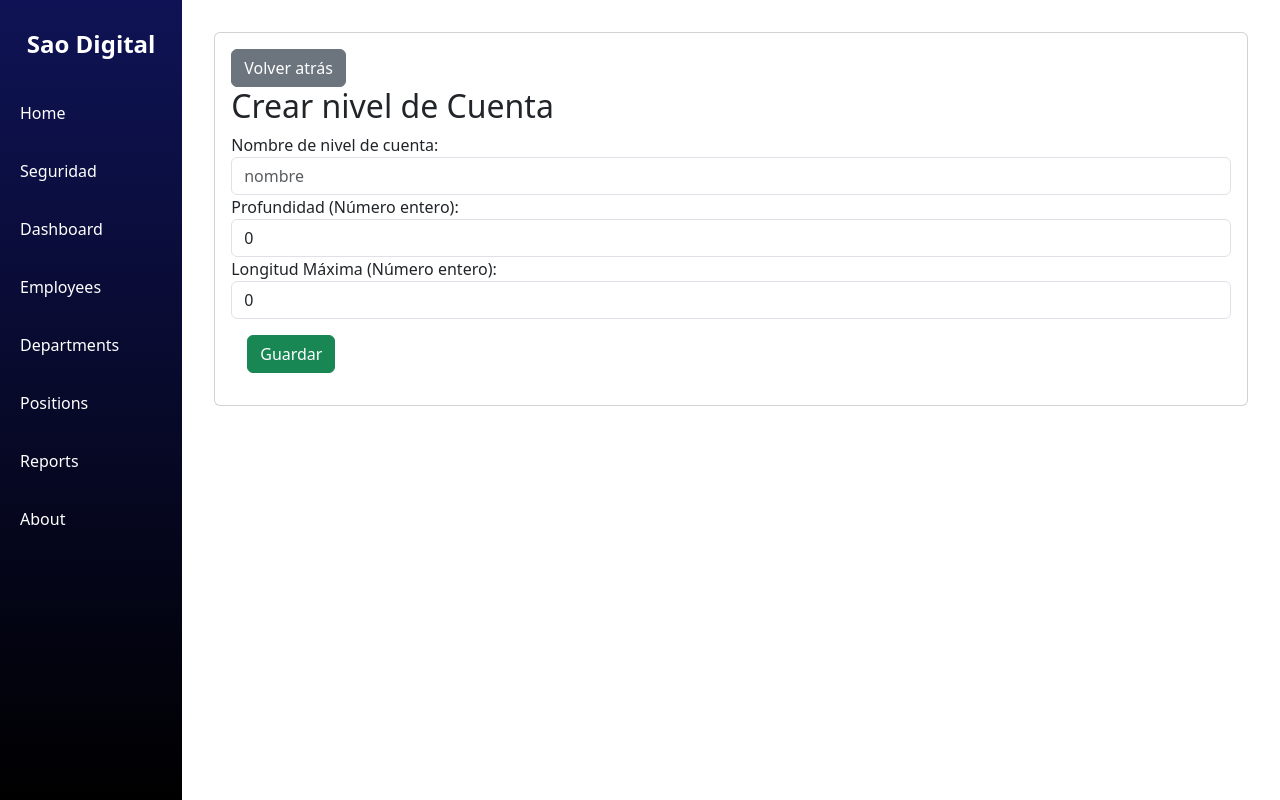
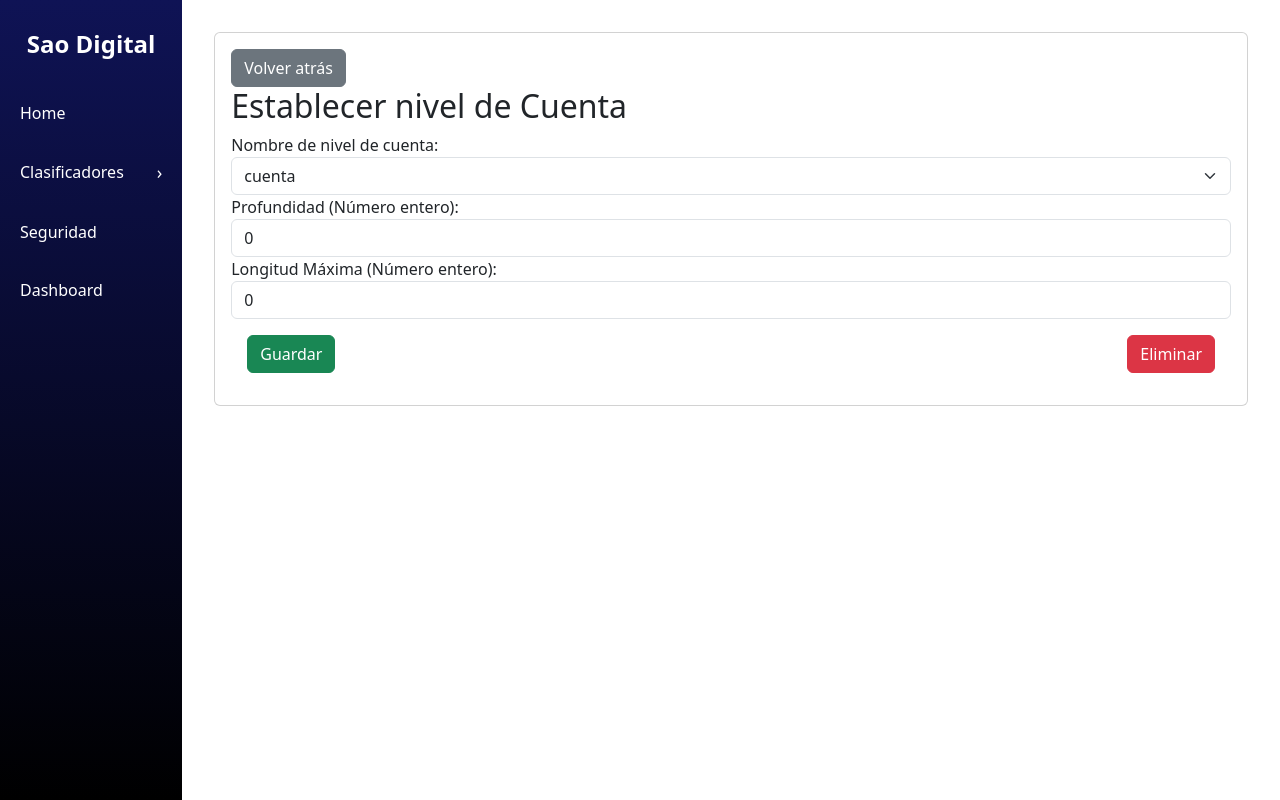
Before and after one commit to CrimsomDuke/software-gpa, a Vue app in the folder gpa_frontend/: page /clasificadores/niveles_cuenta/form in a window 1280 px wide. Built offline with nearby package versions, Linux system fonts and the light colour scheme; sample sign-in values are in the browser's storage.

Commit message:
Combo box y CRUD frontend de niveles_cuenta. Hay un problema con el defaultValue del combobox por solucionar

```diff
--- a/gpa_frontend/src/config/global_vars.js
+++ b/gpa_frontend/src/config/global_vars.js
@@ -1,6 +1,7 @@
 
 const global_vars = {
-    "api_url": "http://localhost:3000"
+    api_url: "http://localhost:3000",
+    NIVELES_CUENTAS : ['cuenta', 'grupo', 'subgrupo', 'mayor', 'analitica'],
 }
 
 export default global_vars;
--- a/gpa_frontend/src/router/index.js
+++ b/gpa_frontend/src/router/index.js
@@ -34,7 +34,8 @@ const routes = [
     { path: '/reports', name: 'Reports', component: ReportsView, beforeEnter: Guards.IsAuthenticatedGuard },
 
     { path: '/clasificadores/niveles_cuenta', name: 'Niveles de Cuenta', component: ListaNivelesCuentaView, beforeEnter: Guards.IsAuthenticatedGuard },
-    { path: '/clasificadores/niveles_cuenta/form', name: 'Nivel de Cuenta', component: NivelCuentaForm, beforeEnter: Guards.IsAuthenticatedGuard },
+    { path: '/clasificadores/niveles_cuenta/form', name: 'NivelCuentasFormCreate', component: NivelCuentaForm, beforeEnter: Guards.IsAuthenticatedGuard },
+    { path: '/clasificadores/niveles_cuenta/form/:id', name: 'NivelCuentasFormEdit', component: NivelCuentaForm, beforeEnter: Guards.IsAuthenticatedGuard },
 
     //auth routes
     { path: '/login', name: 'Login', component : LoginView },
--- a/gpa_frontend/src/views/clasificadores/ListaNivelesCuentaView.vue
+++ b/gpa_frontend/src/views/clasificadores/ListaNivelesCuentaView.vue
@@ -2,7 +2,7 @@
 import { ref, onMounted } from 'vue';
 import global_vars from '@/config/global_vars';
 import NavBar from '../components/NavBar.vue';
-import router from '@/router';
+import { RouterLink } from 'vue-router';
 
 const nivelesCuenta = ref([]);
 const errorMessage = ref('');
@@ -53,15 +53,20 @@ onMounted(fetchNivelesCuenta);
                                 <th class="gradient-blue text-white">Nombre</th>
                                 <th class="gradient-blue text-white">Profundidad</th>
                                 <th class="gradient-blue text-white">Longitud Máxima</th>
+                                <th class="gradient-blue text-white">Editar</th>
                             </tr>
                         </thead>
                         <tbody>
                             <h3 v-if="errorMessage">{{ errorMessage }}</h3>
-                            <tr v-for="nivel in nivelesCuenta" :key="nivel.id" >
-                                <td>{{ nivel.nombre }}</td>
-                                <td>{{ nivel.profundidad }}</td>
-                                <td>{{ nivel.longitud_maxima }}</td>
-                                <td><button class="btn btn-primary" @click="editNivel(nivel.id)">Editar</button></td>
+                            <tr v-for="nivel in nivelesCuenta" :key="nivel.id">
+                                <td class="text-center">{{ nivel.nombre }}</td>
+                                <td class="text-center">{{ nivel.profundidad }}</td>
+                                <td class="text-center">{{ nivel.longitud_maxima }}</td>
+                                <td class="text-center">
+                                    <router-link :to="{ name: 'NivelCuentasFormEdit', params: { id: nivel.id } }" class="btn btn-primary">
+                                        Editar
+                                    </router-link>
+                                </td>
                             </tr>
                         </tbody>
                     </table>
--- a/gpa_frontend/src/views/clasificadores/NivelCuentaForm.vue
+++ b/gpa_frontend/src/views/clasificadores/NivelCuentaForm.vue
@@ -4,6 +4,7 @@ import NavBar from '../components/NavBar.vue';
 import { onMounted } from 'vue';
 import { useRoute, useRouter } from 'vue-router';
 import global_vars from '@/config/global_vars';
+import CustomComboBox from '../components/ComboBox.vue';
 
 const router = useRouter()
 const route = useRoute()
@@ -24,10 +25,20 @@ const form = ref({
 const errorMessage = ref('');
 
 const handleSubmit = async () => {
+
+    if(!validateForm()){
+        return;
+    }
+
     if(route.params.id){
-
+        await handleUpdate();
     }else{
         await handleCreate();
+    }
+
+    if(!errorMessage.value){
+        console.log('Nivel de cuenta creado');
+        router.push('/clasificadores/niveles_cuenta');
     }
 }
 
@@ -46,10 +57,68 @@ const handleCreate = async () => {
             errorMessage.value = data.message;
             return;
         }
-        router.push('/clasificadores/niveles_cuenta')
     }catch(error){
         console.log(error);
     }
+}
+
+const handleUpdate = async () => {
+    try{
+        const response = await fetch(`${global_vars.api_url}/nivel_cuenta/update/${nivel_cuenta_id}`, {
+            method: 'PUT',
+            headers : {
+                "Content-Type" : 'application/json'
+            },
+            body : JSON.stringify(form.value)
+        });
+
+        const data = await response.json()
+        if(!response.status.ok){
+            errorMessage.value = data.message;
+            return;
+        }
+    }catch(error){
+        console.log(error);
+    }
+}
+
+const handleDelete = async () => {
+    if(!confirm('¿Está seguro de que desea eliminar este nivel de cuenta?')){
+        return;
+    }
+    try{
+        const response = await fetch(`${global_vars.api_url}/nivel_cuenta/delete/${nivel_cuenta_id}`, {
+            method: 'DELETE',
+            headers : {
+                "Content-Type" : 'application/json'
+            },
+            body : JSON.stringify(form.value) //user id en el form
+        });
+
+        const data = await response.json()
+        if(!response.status.ok){
+            errorMessage.value = data.message;
+            return;
+        }
+    }catch(error){
+        console.log(error);
+    }
+}
+
+const validateForm = () => {
+    if(!form.value.nombre){
+        errorMessage.value = 'El nombre de nivel de cuenta es requerido';
+        return false;
+    }
+    if(!form.value.profundidad){
+        errorMessage.value = 'La profundidad es requerida';
+        return false;
+    }
+    if(!form.value.longitud_maxima){
+        errorMessage.value = 'La longitud máxima es requerida';
+        return false;
+    }
+    return true;
 }
 
 const fetchNivelCuentaData = async () => {
@@ -82,11 +151,12 @@ if(route.params.id){
                     <div>
                         <router-link to="/clasificadores/niveles_cuenta" class="btn btn-secondary">Volver atrás</router-link>
                     </div>
-                    <h2>Crear nivel de Cuenta</h2>
+                    <h2>Establecer nivel de Cuenta</h2>
                     <form class="form" @submit.prevent="handleSubmit">
                         <div class="form-group">
                             <label class="control-label">Nombre de nivel de cuenta:</label>
-                            <input v-model="form.nombre" type="text" placeholder="nombre" class="form-control"/>
+                            <CustomComboBox v-model="form.nombre" :dataSource=global_vars.NIVELES_CUENTAS :default-value=form.nombre
+                                :isPrimitiveArray="true"/>
                         </div>
                         <div class="form-group">
                             <label class="control-label">Profundidad (Número entero):</label>
@@ -97,10 +167,15 @@ if(route.params.id){
                             <input v-model="form.longitud_maxima" type="number" value="1" min="1" max="4" class="form-control"/>
                         </div>
                         <input v-model="form.user_id" type="hidden" />
-                        <div class="container p-3">
+                        <div class="container p-3 w-100 d-flex justify-content-between">
                             <button class="btn btn-success" type="submit">Guardar</button>
+                            <button class="btn btn-danger" type="button" @click="async () => {
+                                await handleDelete(); router.push('/clasificadores/niveles_cuenta')}">
+                                Eliminar
+                            </button>
                         </div>
                     </form>
+                    <p v-if="errorMessage" class="text-danger">{{ errorMessage }}</p>
                 </div>
             </div>
         </div>
--- a/gpa_frontend/src/views/components/ComboBox.vue
+++ b/gpa_frontend/src/views/components/ComboBox.vue
@@ -1,10 +1,62 @@
 
 <script setup>
+import { onMounted, ref } from 'vue';
+
+
+const props = defineProps({
+    dataSource : {
+        type: Array,
+        required: true,
+    },
+    valueField : {
+        type: String,
+        required: true,
+    },
+    textField : {
+        type: String,
+        required: true,
+    },
+    defaultValue : {
+        type: String,
+        required: true,
+    },
+    isPrimitiveArray : {
+        type: Boolean,
+        default: false,
+    },
+})
+//Con emit se emiten eventos al padre
+const emit = defineEmits(['update:modelValue']);
+const selectedValue = ref(null);
+
+onMounted(() => {
+    selectedValue.value = props.defaultValue;
+    emit('update:modelValue', selectedValue.value);
+    console.log('Selected value:', selectedValue.value);
+});
+
+const onValueSelected = (e) => {
+    selectedValue.value = e.target.value;
+    // Dar el valor de selectedValue al padre
+    emit('update:modelValue', selectedValue.value);
+    console.log('Selected value:', selectedValue.value);
+}
 
 </script>
 
 <template>
     <div>
-        <select></select>
+        <select @change="onValueSelected" v-if="isPrimitiveArray === false" class="form-control form-select">
+            <option v-for="item in dataSource" :key="item[valueField]" :value="item[valueField]"
+                :selected="item[valueField] === defaultValue">
+                {{ item[textField] }}
+            </option>
+        </select>
+        <select @change="onValueSelected" v-else class="form-control form-select">
+            <option v-for="item in dataSource" :key="item" :value="item"
+                :selected="item === defaultValue">
+                {{ item }}
+            </option>
+        </select>
     </div>
 </template>
--- a/gpa_frontend/src/views/components/NavBar.vue
+++ b/gpa_frontend/src/views/components/NavBar.vue
@@ -3,16 +3,33 @@
     <h1 class="logo">Sao Digital</h1>
     <ul>
       <li><router-link to="/">Home</router-link></li>
+      <li class="has-submenu" @click="toggleSubmenu('clasificadores')">
+        <div class="menu-item">
+          <span>Clasificadores</span>
+          <span class="arrow" :class="{ rotated: openSubmenus.clasificadores }">›</span>
+        </div>
+        <ul class="submenu" v-show="openSubmenus.clasificadores">
+          <li><router-link to="/clasificadores/niveles_cuenta">Niveles de Cuenta</router-link></li>
+        </ul>
+      </li>
       <li><router-link to="/seguridad/usuarios">Seguridad</router-link></li>
       <li><router-link to="/dashboard">Dashboard</router-link></li>
-      <li><router-link to="/employees">Employees</router-link></li>
-      <li><router-link to="/departments">Departments</router-link></li>
-      <li><router-link to="/positions">Positions</router-link></li>
-      <li><router-link to="/reports">Reports</router-link></li>
-      <li><router-link to="/about">About</router-link></li>
     </ul>
   </nav>
 </template>
+
+<script setup>
+
+import { ref } from 'vue';
+
+const openSubmenus = ref({
+  clasificadores: false
+});
+
+const toggleSubmenu = (menu) => {
+  openSubmenus.value[menu] = !openSubmenus.value[menu];
+};
+</script>
 
 <style scoped>
 .sidebar {
@@ -52,4 +69,50 @@
   background: linear-gradient(to right, #386dff, #000000);
   color: white;
 }
+
+.has-submenu {
+  cursor: pointer;
+  position: relative;
+}
+
+.menu-item {
+  display: flex;
+  justify-content: space-between;
+  align-items: center;
+  padding: 12px 20px;
+  color: white;
+}
+
+.arrow {
+  transition: transform 0.3s ease;
+  font-size: 18px;
+}
+
+.arrow.rotated {
+  transform: rotate(90deg);
+}
+
+.submenu {
+  background: rgba(0, 0, 0, 0.2);
+  padding-left: 20px;
+  overflow: hidden;
+  transition: all 0.3s ease;
+}
+
+.submenu a {
+  padding: 10px 20px;
+  font-size: 14px;
+}
+
+.submenu a.router-link-exact-active {
+  background: rgba(56, 109, 255, 0.3);
+}
+
+.sidebar a:hover {
+  background: rgba(255, 255, 255, 0.1);
+}
+
+.has-submenu:hover .menu-item {
+  background: rgba(255, 255, 255, 0.1);
+}
 </style>
```
